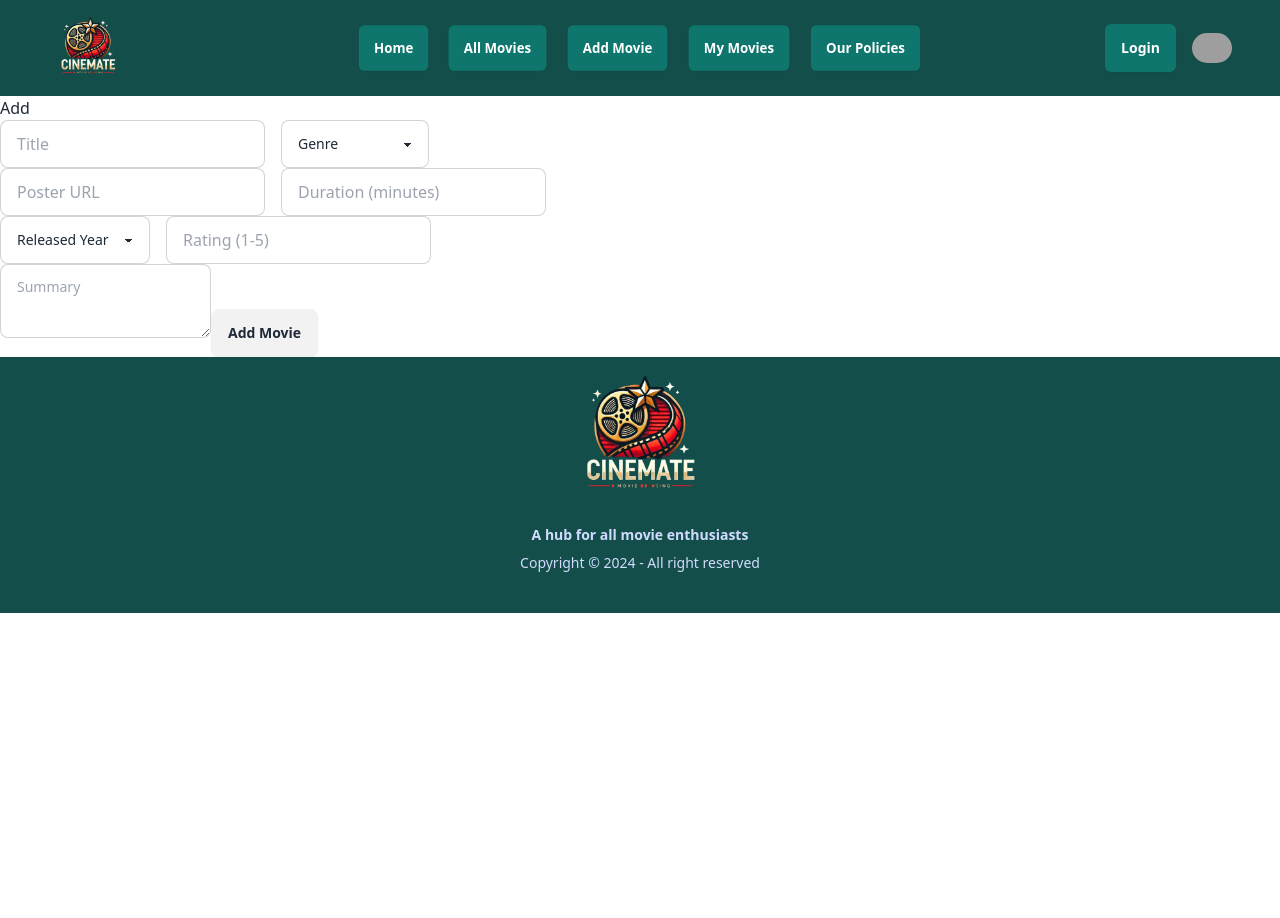
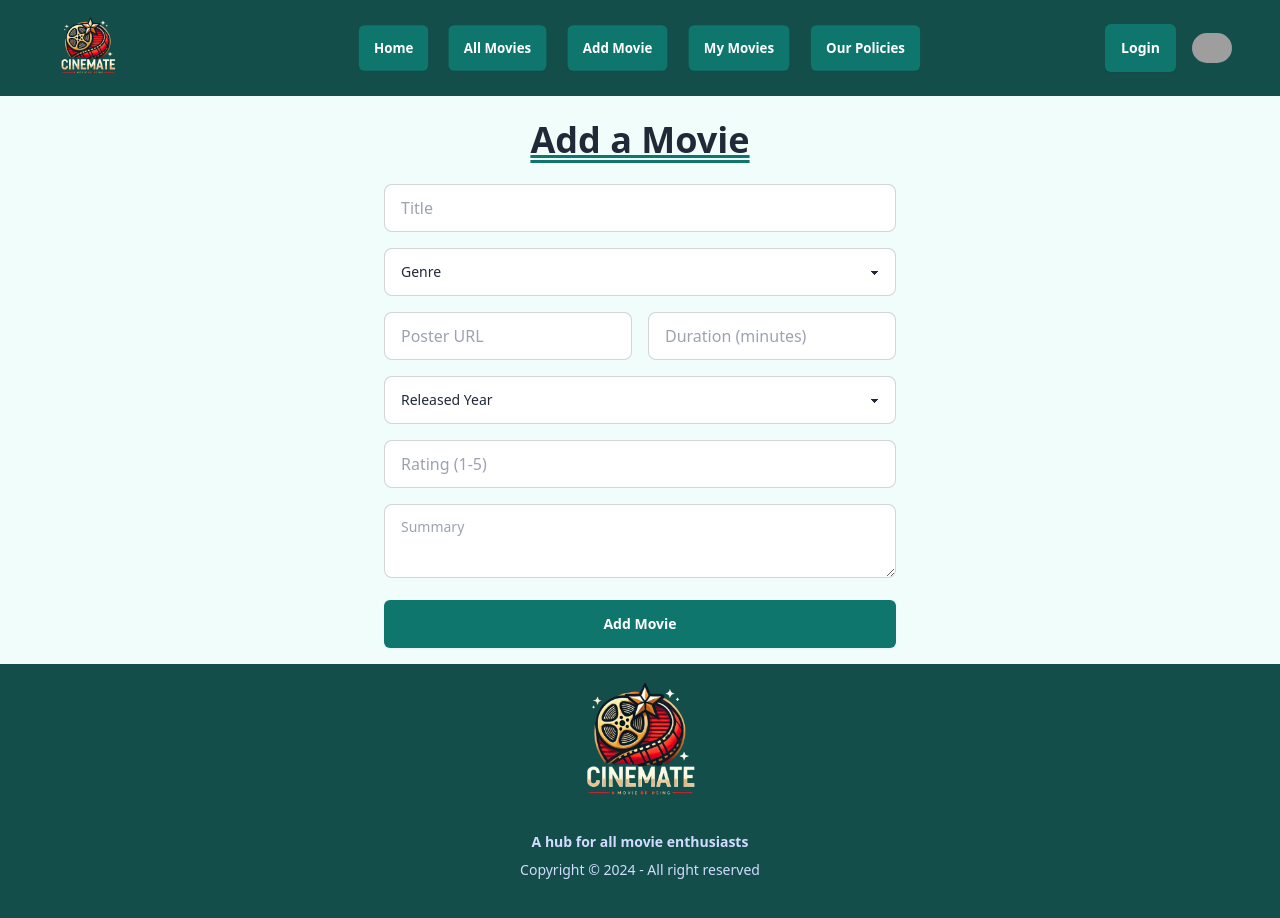
Before and after one commit to nafisahnubah/cinemate-client-side, a React (Vite) app: page /addMovie in a window 1280 px wide. Before the commit the page ends 800 px from the top, so only its background shows below. Built offline with nearby package versions, Linux system fonts and the light colour scheme; grey boxes are pictures that could not be loaded.

Commit message:
finished Add Movie page

```diff
--- a/package.json
+++ b/package.json
@@ -17,7 +17,8 @@
     "react-dom": "^18.3.1",
     "react-router-dom": "^7.0.2",
     "react-simple-star-rating": "^5.1.7",
-    "sort-by": "^1.2.0"
+    "sort-by": "^1.2.0",
+    "sweetalert2": "^11.14.5"
   },
   "devDependencies": {
     "@eslint/js": "^9.15.0",
--- a/src/App.jsx
+++ b/src/App.jsx
@@ -5,11 +5,11 @@ import NavBar from './Components/NavBar'
 function App() {
 
   return (
-    <>
+    <div className='bg-teal-50'>
       <NavBar></NavBar>
       <h1>CineMate</h1>
       <Footer></Footer>
-    </>
+    </div>
   )
 }
 
--- a/src/Components/AddMovie.jsx
+++ b/src/Components/AddMovie.jsx
@@ -1,5 +1,6 @@
 import Footer from "./Footer";
 import NavBar from "./NavBar";
+import Swal from 'sweetalert2';
 
 const AddMovie = () => {
 
@@ -14,20 +15,42 @@ const AddMovie = () => {
         const rating = form.rating.value;
         const summary = form.summary.value;
         console.log(title, genre, poster, duration, year, rating, summary)
+
+        const newMovie = {title, genre, poster, duration, year, rating, summary};
+
+        fetch('http://localhost:5000/addMovie', {
+            method: 'POST',
+            headers: {
+                'content-type' : 'application/json'
+            },
+            body: JSON.stringify(newMovie)
+        })
+        .then(res => res.json())
+        .then(data => {
+            console.log(data)
+            if(data.insertedId){
+                Swal.fire({
+                    title: 'Success!',
+                    text: 'Movie added successfully',
+                    icon: 'success',
+                    confirmButtonText: 'Cool'
+                })
+            }
+        })
     };
 
     return (
-        <div>
+        <div className="bg-teal-50">
             <NavBar></NavBar>
-            <h1>Add</h1>
-            <form onSubmit={handleSubmit}>
-                <div className="flex gap-4">
-                    <div>
+            <h1 className="underline decoration-double decoration-teal-700 md:px-96 my-6 text-center font-extrabold text-4xl">Add a Movie</h1>
+            <form className="md:px-96" onSubmit={handleSubmit}>
+                <div className="grid gap-4 my-4">
+                    <div className="w-full">
                         <div>
-                        <input name="title" className="input input-bordered join-item" placeholder="Title" />
+                        <input name="title" className="w-full input input-bordered" placeholder="Title" />
                         </div>
                     </div>
-                    <select name="genre" className="select select-bordered join-item">
+                    <select name="genre" className="select select-bordered w-full">
                         <option disabled selected>Genre</option>
                         <option>Sci-fi</option>
                         <option>Drama</option>
@@ -41,19 +64,19 @@ const AddMovie = () => {
                     </select>
                 </div>
                 <div className="flex gap-4">
-                    <div>
+                    <div className="w-full">
                         <div>
-                        <input name="poster" className="input input-bordered join-item" placeholder="Poster URL" />
+                        <input name="poster" className="w-full input input-bordered" placeholder="Poster URL" />
                         </div>
                     </div>
-                    <div>
+                    <div className="w-full">
                         <div>
-                        <input name="duration" className="input input-bordered join-item" placeholder="Duration (minutes)" />
+                        <input name="duration" className="w-full input input-bordered" placeholder="Duration (minutes)" />
                         </div>
                     </div>
                 </div>
-                <div className="flex gap-4">
-                    <select name="year" className="select select-bordered join-item">
+                <div className="grid gap-4 my-4">
+                    <select name="year" className="select select-bordered">
                         <option disabled selected>Released Year</option>
                         <option>2024</option>
                         <option>2023</option>
@@ -81,14 +104,14 @@ const AddMovie = () => {
                         <option>2001</option>
                         <option>2000</option>
                     </select>
-                    <div>
+                    <div className="w-full">
                         <div>
-                        <input name="rating" className="input input-bordered join-item" placeholder="Rating (1-5)" />
+                        <input name="rating" className="w-full input input-bordered" placeholder="Rating (1-5)" />
                         </div>
                     </div>
                 </div>
-                <textarea name="summary" className="textarea textarea-bordered" placeholder="Summary"></textarea>
-                <input className="btn" type="submit" value="Add Movie"/>
+                <textarea name="summary" className="w-full textarea textarea-bordered" placeholder="Summary"></textarea>
+                <input className="my-4 btn rounded-md bg-teal-700 border-none text-white w-full" type="submit" value="Add Movie"/>
             </form>
             <Footer></Footer>
         </div>
```
Also changed, not shown: 2 other files (tests, documents, lock files or other folders).
